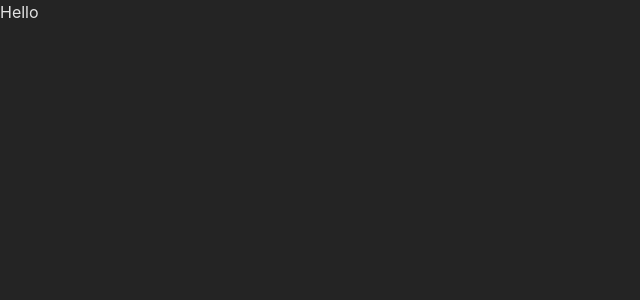
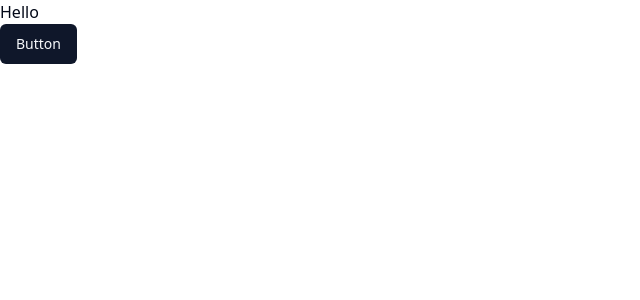
Before and after one commit to swyss/hack-42, a React (Vite) app in the folder frontend/: page / in a window 1280 px wide. Shown: the top 300 px of the page, without its empty margins (0-640 px from the left). Built offline with nearby package versions, Linux system fonts and the light colour scheme.

Commit message:
ADD: Shadcn

```diff
--- /dev/null
+++ b/frontend/src/components/ui/button.jsx
@@ -0,0 +1,47 @@
+import * as React from "react"
+import { Slot } from "@radix-ui/react-slot"
+import { cva } from "class-variance-authority";
+
+import { cn } from "@/lib/utils"
+
+const buttonVariants = cva(
+  "inline-flex items-center justify-center whitespace-nowrap rounded-md text-sm font-medium ring-offset-background transition-colors focus-visible:outline-none focus-visible:ring-2 focus-visible:ring-ring focus-visible:ring-offset-2 disabled:pointer-events-none disabled:opacity-50",
+  {
+    variants: {
+      variant: {
+        default: "bg-primary text-primary-foreground hover:bg-primary/90",
+        destructive:
+          "bg-destructive text-destructive-foreground hover:bg-destructive/90",
+        outline:
+          "border border-input bg-background hover:bg-accent hover:text-accent-foreground",
+        secondary:
+          "bg-secondary text-secondary-foreground hover:bg-secondary/80",
+        ghost: "hover:bg-accent hover:text-accent-foreground",
+        link: "text-primary underline-offset-4 hover:underline",
+      },
+      size: {
+        default: "h-10 px-4 py-2",
+        sm: "h-9 rounded-md px-3",
+        lg: "h-11 rounded-md px-8",
+        icon: "h-10 w-10",
+      },
+    },
+    defaultVariants: {
+      variant: "default",
+      size: "default",
+    },
+  }
+)
+
+const Button = React.forwardRef(({ className, variant, size, asChild = false, ...props }, ref) => {
+  const Comp = asChild ? Slot : "button"
+  return (
+    (<Comp
+      className={cn(buttonVariants({ variant, size, className }))}
+      ref={ref}
+      {...props} />)
+  );
+})
+Button.displayName = "Button"
+
+export { Button, buttonVariants }
--- a/frontend/src/index.css
+++ b/frontend/src/index.css
@@ -3,22 +3,74 @@
 @tailwind utilities;
 
 @layer base {
-  html {
-    scroll-behavior: smooth;
+  :root {
+    --background: 0 0% 100%;
+    --foreground: 222.2 84% 4.9%;
+
+    --card: 0 0% 100%;
+    --card-foreground: 222.2 84% 4.9%;
+
+    --popover: 0 0% 100%;
+    --popover-foreground: 222.2 84% 4.9%;
+
+    --primary: 222.2 47.4% 11.2%;
+    --primary-foreground: 210 40% 98%;
+
+    --secondary: 210 40% 96.1%;
+    --secondary-foreground: 222.2 47.4% 11.2%;
+
+    --muted: 210 40% 96.1%;
+    --muted-foreground: 215.4 16.3% 46.9%;
+
+    --accent: 210 40% 96.1%;
+    --accent-foreground: 222.2 47.4% 11.2%;
+
+    --destructive: 0 84.2% 60.2%;
+    --destructive-foreground: 210 40% 98%;
+
+    --border: 214.3 31.8% 91.4%;
+    --input: 214.3 31.8% 91.4%;
+    --ring: 222.2 84% 4.9%;
+
+    --radius: 0.5rem;
+  }
+
+  .dark {
+    --background: 222.2 84% 4.9%;
+    --foreground: 210 40% 98%;
+
+    --card: 222.2 84% 4.9%;
+    --card-foreground: 210 40% 98%;
+
+    --popover: 222.2 84% 4.9%;
+    --popover-foreground: 210 40% 98%;
+
+    --primary: 210 40% 98%;
+    --primary-foreground: 222.2 47.4% 11.2%;
+
+    --secondary: 217.2 32.6% 17.5%;
+    --secondary-foreground: 210 40% 98%;
+
+    --muted: 217.2 32.6% 17.5%;
+    --muted-foreground: 215 20.2% 65.1%;
+
+    --accent: 217.2 32.6% 17.5%;
+    --accent-foreground: 210 40% 98%;
+
+    --destructive: 0 62.8% 30.6%;
+    --destructive-foreground: 210 40% 98%;
+
+    --border: 217.2 32.6% 17.5%;
+    --input: 217.2 32.6% 17.5%;
+    --ring: 212.7 26.8% 83.9%;
   }
 }
 
-:root {
-  font-family: Inter, system-ui, Avenir, Helvetica, Arial, sans-serif;
-  line-height: 1.5;
-  font-weight: 400;
-
-  color-scheme: light dark;
-  color: rgba(255, 255, 255, 0.87);
-  background-color: #242424;
-
-  font-synthesis: none;
-  text-rendering: optimizeLegibility;
-  -webkit-font-smoothing: antialiased;
-  -moz-osx-font-smoothing: grayscale;
+@layer base {
+  * {
+    @apply border-border;
+  }
+  body {
+    @apply bg-background text-foreground;
+  }
 }
--- /dev/null
+++ b/frontend/src/lib/utils.js
@@ -0,0 +1,6 @@
+import { clsx } from "clsx"
+import { twMerge } from "tailwind-merge"
+
+export function cn(...inputs) {
+  return twMerge(clsx(inputs))
+}
--- a/frontend/src/pages/Home.jsx
+++ b/frontend/src/pages/Home.jsx
@@ -1,9 +1,12 @@
+import { Button } from "@/components/ui/button";
+
 const Home = () => {
-    return (
-        <div>
-            <h1>Hello</h1>
-        </div>
-    )
-}
+  return (
+    <div>
+      <h1>Hello</h1>
+      <Button>Button</Button>
+    </div>
+  );
+};
 
 export default Home;
--- a/frontend/tailwind.config.js
+++ b/frontend/tailwind.config.js
@@ -1,35 +1,77 @@
 /** @type {import('tailwindcss').Config} */
 module.exports = {
-  content: ['./src/**/*.{js,jsx,ts,tsx}'],
+  darkMode: ["class"],
+  content: [
+    './pages/**/*.{js,jsx}',
+    './components/**/*.{js,jsx}',
+    './app/**/*.{js,jsx}',
+    './src/**/*.{js,jsx}',
+  ],
+  prefix: "",
   theme: {
+    container: {
+      center: true,
+      padding: "2rem",
+      screens: {
+        "2xl": "1400px",
+      },
+    },
     extend: {
       colors: {
-        orange: {
-          1: '#FF6100',
+        border: "hsl(var(--border))",
+        input: "hsl(var(--input))",
+        ring: "hsl(var(--ring))",
+        background: "hsl(var(--background))",
+        foreground: "hsl(var(--foreground))",
+        primary: {
+          DEFAULT: "hsl(var(--primary))",
+          foreground: "hsl(var(--primary-foreground))",
         },
-        white: {
-          0: '#FFFFFF',
+        secondary: {
+          DEFAULT: "hsl(var(--secondary))",
+          foreground: "hsl(var(--secondary-foreground))",
         },
-        black: {
-          0: '#000000',
-          1: '#231f20',
+        destructive: {
+          DEFAULT: "hsl(var(--destructive))",
+          foreground: "hsl(var(--destructive-foreground))",
+        },
+        muted: {
+          DEFAULT: "hsl(var(--muted))",
+          foreground: "hsl(var(--muted-foreground))",
+        },
+        accent: {
+          DEFAULT: "hsl(var(--accent))",
+          foreground: "hsl(var(--accent-foreground))",
+        },
+        popover: {
+          DEFAULT: "hsl(var(--popover))",
+          foreground: "hsl(var(--popover-foreground))",
+        },
+        card: {
+          DEFAULT: "hsl(var(--card))",
+          foreground: "hsl(var(--card-foreground))",
         },
       },
-      fontSize: {
-        pico: '0.5rem', // ~8px
-        nano: '0.625rem', // ~10px
-        tiny: '0.75rem', // ~12px
-        xs: '0.875rem', // ~14px
-        sm: '1rem', // ~16px
-        md: '1.25rem', // ~20px
-        lg: '1.75rem', // ~30px
-        xl: '2.125rem', // ~35px
-        xxl: '2.5rem', // ~40px
-        '3xl': '3.5rem', // ~55px
-        '4xl': '4rem',
-        '5xl': '4.5rem',
+      borderRadius: {
+        lg: "var(--radius)",
+        md: "calc(var(--radius) - 2px)",
+        sm: "calc(var(--radius) - 4px)",
+      },
+      keyframes: {
+        "accordion-down": {
+          from: { height: "0" },
+          to: { height: "var(--radix-accordion-content-height)" },
+        },
+        "accordion-up": {
+          from: { height: "var(--radix-accordion-content-height)" },
+          to: { height: "0" },
+        },
+      },
+      animation: {
+        "accordion-down": "accordion-down 0.2s ease-out",
+        "accordion-up": "accordion-up 0.2s ease-out",
       },
     },
   },
-  plugins: [],
-};
+  plugins: [require("tailwindcss-animate")],
+}
--- a/frontend/vite.config.js
+++ b/frontend/vite.config.js
@@ -1,7 +1,13 @@
-import { defineConfig } from 'vite'
-import react from '@vitejs/plugin-react-swc'
+import { defineConfig } from "vite";
+import path from "path";
+import react from "@vitejs/plugin-react-swc";
 
 // https://vitejs.dev/config/
 export default defineConfig({
   plugins: [react()],
-})
+  resolve: {
+    alias: {
+      "@": path.resolve(__dirname, "./src"),
+    },
+  },
+});
```
Also changed, not shown: frontend/jsconfig.json (added, +10 -0 lines), frontend/package.json (+7 -1 lines), frontend/components.json (added), 1 other file (tests, documents, lock files or other folders).
